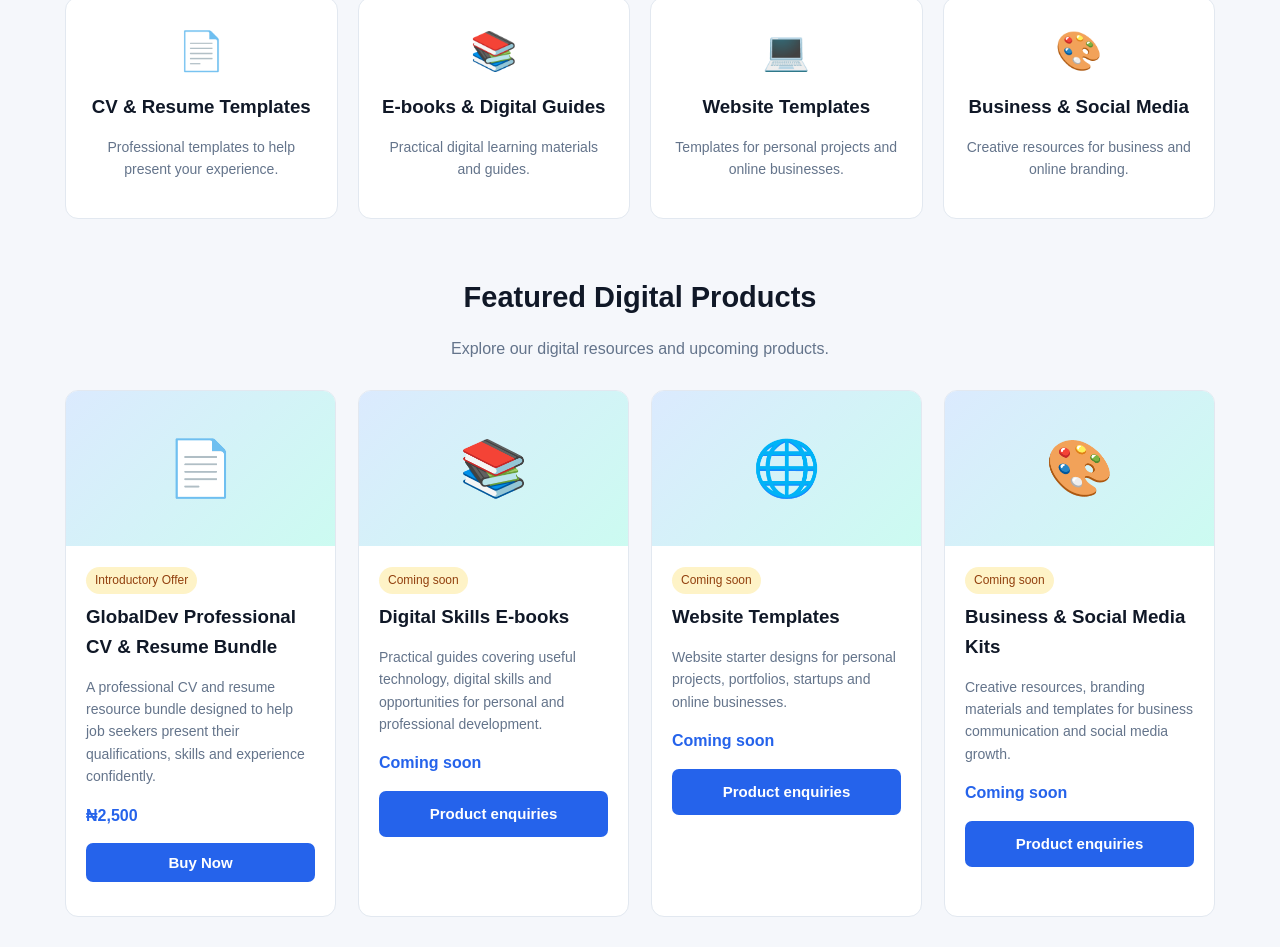
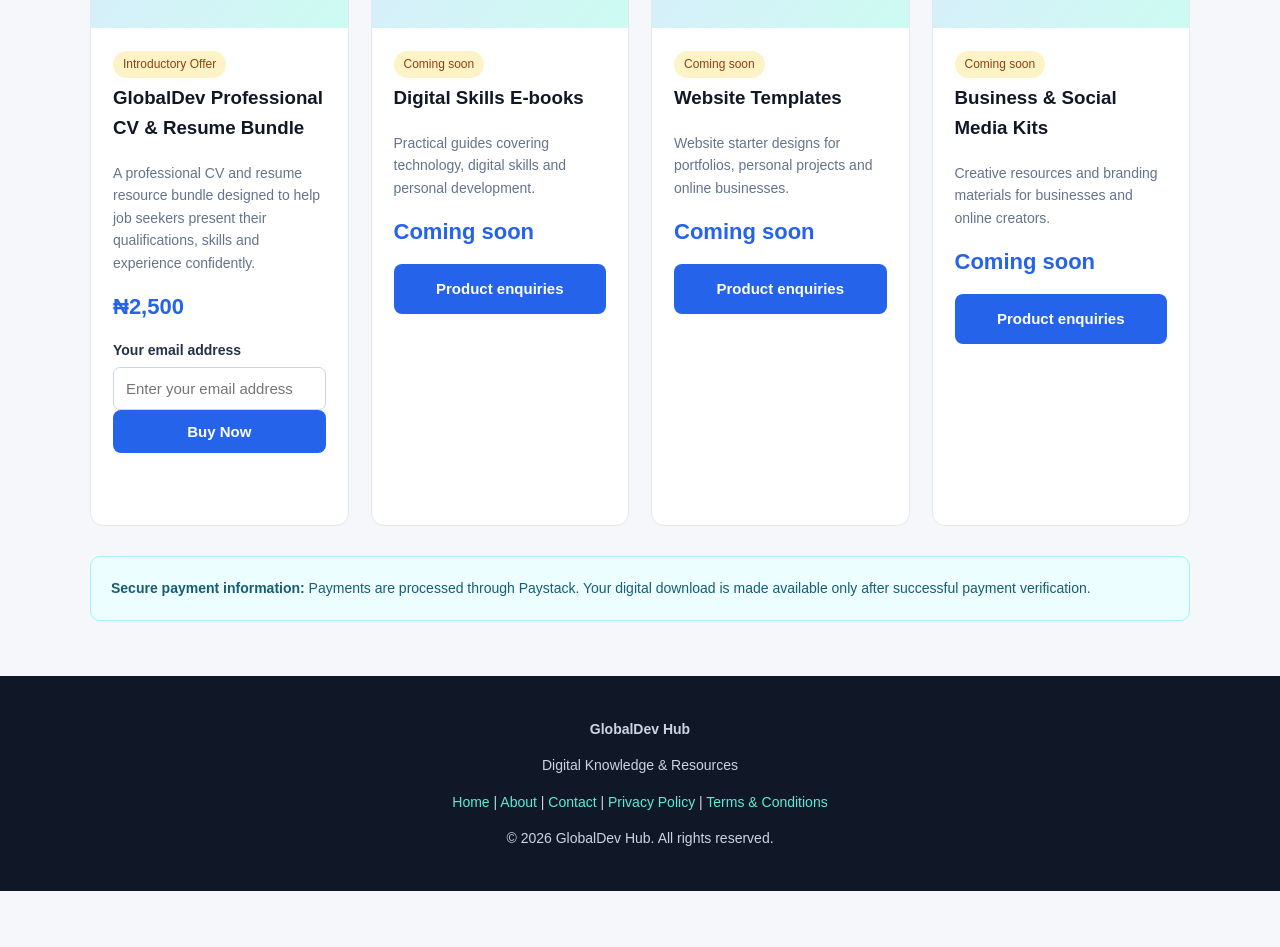
Before and after one commit to globaldev-hub/globaldev-hub.github.io, a plain HTML site: page digital-products.html in a window 1280 px wide. Shown: the part 718-1665 px from the top of the page. After the commit the page ends 1609 px from the top, so only its background shows below. Drawn offline with Linux system fonts and the light colour scheme.

Commit message:
Refactor digital products page layout and styles
Updated HTML structure and styles for digital products page.

```diff
--- a/digital-products.html
+++ b/digital-products.html
@@ -1,62 +1,52 @@
-<!DOCTYPE html>  <html lang="en">
+<!DOCTYPE html>
+<html lang="en">
 <head>
   <meta charset="UTF-8">
   <meta name="viewport" content="width=device-width, initial-scale=1.0">
-  <meta name="description" content="Discover professional CV bundles, ebooks, website templates and digital resources at GlobalDev Hub.">
+  <meta name="description" content="Discover professional digital products at GlobalDev Hub.">
   <meta name="theme-color" content="#101827">
-  <title>GlobalDev Digital Products | GlobalDev Hub</title>    <style>
-    :root {
-      --bg: #f5f7fb;
-      --dark: #101827;
-      --primary: #2563eb;
-      --accent: #0d9488;
-      --text: #243247;
-      --muted: #64748b;
-      --white: #fff;
-      --border: #e2e8f0;
-    }
+  <title>Digital Products | GlobalDev Hub</title>
 
+  <style>
     * { box-sizing: border-box; }
 
     body {
       margin: 0;
       font-family: Arial, sans-serif;
-      background: var(--bg);
-      color: var(--text);
+      background: #f5f7fb;
+      color: #243247;
       line-height: 1.6;
     }
 
-    a { text-decoration: none; }
-
     header {
-      background: var(--dark);
+      background: #101827;
       color: white;
-      padding: 16px 6%;
+      padding: 18px 6%;
       display: flex;
+      justify-content: space-between;
       align-items: center;
-      justify-content: space-between;
       flex-wrap: wrap;
-      gap: 14px;
+      gap: 12px;
     }
 
     .brand {
       color: white;
-      font-size: 20px;
+      font-size: 21px;
       font-weight: bold;
+      text-decoration: none;
     }
 
     nav {
       display: flex;
-      gap: 17px;
+      gap: 16px;
       flex-wrap: wrap;
     }
 
     nav a {
       color: #e2e8f0;
+      text-decoration: none;
       font-size: 14px;
     }
-
-    nav a:hover { color: #5eead4; }
 
     .hero {
       padding: 75px 20px;
@@ -66,286 +56,229 @@
     }
 
     .hero h1 {
-      font-size: clamp(32px, 5vw, 48px);
-      margin: 0 0 15px;
+      font-size: clamp(30px, 5vw, 46px);
+      margin: 0 0 12px;
     }
 
     .hero p {
-      max-width: 680px;
+      max-width: 650px;
       margin: auto;
       color: #e0f2fe;
-      font-size: 17px;
-    }
-
-    .hero-button {
-      display: inline-block;
-      margin-top: 25px;
-      padding: 13px 23px;
-      background: white;
-      color: #12345a;
-      border-radius: 8px;
-      font-weight: bold;
     }
 
     main {
-      width: min(1150px, 92%);
-      margin: 45px auto;
+      width: min(1100px, 92%);
+      margin: 40px auto;
     }
-
-    .section-heading {
-      text-align: center;
-      margin-bottom: 28px;
-    }
-
-    .section-heading h2 {
-      color: var(--dark);
-      font-size: 29px;
-      margin-bottom: 7px;
-    }
-
-    .section-heading p { color: var(--muted); }
 
     .currency-panel {
       background: white;
-      border: 1px solid var(--border);
+      padding: 18px;
+      border: 1px solid #e2e8f0;
       border-radius: 12px;
-      padding: 17px;
-      margin-bottom: 35px;
       display: flex;
       justify-content: space-between;
       align-items: center;
-      gap: 15px;
       flex-wrap: wrap;
+      gap: 12px;
+      margin-bottom: 30px;
+    }
+
+    select, input {
+      padding: 12px;
+      border: 1px solid #cbd5e1;
+      border-radius: 7px;
+      width: 100%;
+      font-size: 15px;
+      background: white;
     }
 
     .currency-panel select {
-      padding: 10px 14px;
-      border: 1px solid var(--border);
-      border-radius: 7px;
-      background: white;
-      font-size: 15px;
+      width: auto;
+      min-width: 190px;
     }
 
-    .category-grid {
-      display: grid;
-      grid-template-columns: repeat(auto-fit, minmax(220px, 1fr));
-      gap: 20px;
-      margin-bottom: 55px;
+    .heading {
+      text-align: center;
+      margin: 35px 0 25px;
     }
 
-    .category {
-      background: white;
-      border: 1px solid var(--border);
-      padding: 23px;
-      border-radius: 13px;
-      text-align: center;
-      transition: transform .2s, box-shadow .2s;
+    .heading h2 {
+      color: #101827;
+      margin-bottom: 5px;
     }
-
-    .category:hover {
-      transform: translateY(-4px);
-      box-shadow: 0 9px 25px #0f172a12;
-    }
-
-    .category .emoji { font-size: 38px; }
-    .category h3 { color: var(--dark); margin: 10px 0; }
-    .category p { color: var(--muted); font-size: 14px; }
 
     .products {
       display: grid;
-      grid-template-columns: repeat(auto-fit, minmax(245px, 1fr));
+      grid-template-columns: repeat(auto-fit, minmax(250px, 1fr));
       gap: 22px;
     }
 
     .product {
       background: white;
-      border: 1px solid var(--border);
+      border: 1px solid #e2e8f0;
       border-radius: 13px;
       overflow: hidden;
     }
 
     .product-image {
-      min-height: 155px;
+      min-height: 150px;
       display: grid;
       place-items: center;
       background: linear-gradient(135deg, #dbeafe, #ccfbf1);
       font-size: 55px;
     }
 
-    .product-content { padding: 20px; }
-
-    .product-content h3 {
-      color: var(--dark);
-      margin: 0 0 8px;
+    .content {
+      padding: 22px;
     }
 
-    .product-content p {
-      color: var(--muted);
+    .content h3 {
+      color: #101827;
+      margin-top: 5px;
+    }
+
+    .content p {
+      color: #64748b;
       font-size: 14px;
     }
 
+    .tag {
+      display: inline-block;
+      padding: 4px 10px;
+      border-radius: 20px;
+      background: #fef3c7;
+      color: #92400e;
+      font-size: 12px;
+    }
+
     .price {
-      color: var(--primary);
+      color: #2563eb;
+      font-size: 22px;
       font-weight: bold;
       margin: 15px 0;
     }
 
-    .buy-button {
+    .email-label {
       display: block;
-      background: var(--primary);
+      font-size: 14px;
+      font-weight: bold;
+      margin: 15px 0 6px;
+    }
+
+    button, .contact-button {
+      display: block;
+      width: 100%;
+      padding: 13px;
+      border: 0;
+      border-radius: 8px;
+      background: #2563eb;
       color: white;
-      padding: 11px;
+      font-size: 15px;
+      font-weight: bold;
       text-align: center;
-      border: 0;
-      border-radius: 7px;
-      font-weight: bold;
-      width: 100%;
-      font-size: 15px;
+      text-decoration: none;
       cursor: pointer;
     }
 
-    .buy-button:hover { background: #1d4ed8; }
+    button:hover, .contact-button:hover {
+      background: #1d4ed8;
+    }
 
-    .buy-button:disabled {
-      opacity: .65;
+    button:disabled {
+      opacity: .6;
       cursor: wait;
     }
 
-    .coming {
-      display: inline-block;
-      font-size: 12px;
-      background: #fef3c7;
-      color: #92400e;
-      padding: 4px 9px;
-      border-radius: 20px;
-      margin-bottom: 8px;
+    .message {
+      min-height: 24px;
+      font-size: 13px;
+      overflow-wrap: anywhere;
+      margin-top: 12px;
     }
 
     .notice {
-      margin-top: 35px;
+      margin-top: 30px;
       padding: 20px;
       background: #ecfeff;
       border: 1px solid #a5f3fc;
       border-radius: 10px;
+      font-size: 14px;
       color: #155e75;
+    }
+
+    footer {
+      margin-top: 55px;
+      padding: 28px 15px;
+      text-align: center;
+      background: #101827;
+      color: #cbd5e1;
       font-size: 14px;
     }
 
-    .checkout-message {
-      margin-top: 12px;
-      font-size: 14px;
-      color: #b91c1c;
-      overflow-wrap: anywhere;
+    footer a {
+      color: #5eead4;
+      text-decoration: none;
     }
 
-    .cta {
-      margin-top: 55px;
-      padding: 40px 20px;
-      background: var(--dark);
-      color: white;
-      text-align: center;
-      border-radius: 14px;
-    }
-
-    .cta p { color: #cbd5e1; }
-
-    .cta a {
-      display: inline-block;
-      background: #0d9488;
-      color: white;
-      padding: 12px 20px;
-      border-radius: 7px;
-      margin-top: 10px;
-      font-weight: bold;
-    }
-
-    footer {
-      background: var(--dark);
-      color: #cbd5e1;
-      text-align: center;
-      padding: 28px 15px;
-      margin-top: 55px;
-      font-size: 14px;
-    }
-
-    footer a { color: #5eead4; }
-
-    @media(max-width:600px) {
+    @media(max-width: 600px) {
       header { justify-content: center; }
       nav { justify-content: center; }
-      .hero { padding: 55px 18px; }
       .currency-panel { justify-content: center; }
     }
-  </style>  </head>  <body>  <header>
-  <a class="brand" href="welcome.html">G GlobalDev Hub</a>    <nav aria-label="Main navigation">
+  </style>
+</head>
+
+<body>
+
+<header>
+  <a class="brand" href="welcome.html">GlobalDev Hub</a>
+
+  <nav aria-label="Main navigation">
     <a href="welcome.html">Home</a>
     <a href="tools.html">Free Tools</a>
-    <a href="recommended-tools.html">Recommended Tools</a>
     <a href="digital-store.html">Digital Store</a>
-    <a href="donate.html">Donate</a>
+    <a href="contact.html">Contact</a>
   </nav>
-</header>  <section class="hero">
+</header>
+
+<section class="hero">
   <h1>GlobalDev Digital Products</h1>
   <p>
-    Discover practical digital products designed to support your
-    learning, career development, business and online journey.
+    Discover practical digital resources for your career,
+    learning, business and online journey.
   </p>
-  <a class="hero-button" href="#products">Explore Products</a>
-</section>  <main>    <section class="currency-panel">
+</section>
+
+<main>
+
+  <section class="currency-panel">
     <div>
-      <strong>Shop in your preferred currency</strong>
+      <strong>Choose your payment currency</strong>
       <div style="font-size:13px;color:#64748b">
-        Choose Nigerian naira or US dollars.
+        Select Nigerian Naira or US Dollars.
       </div>
-    </div>  <select id="currency" aria-label="Select display currency">
+    </div>
+
+    <select id="currency" aria-label="Select currency">
       <option value="NGN">Nigerian Naira (₦)</option>
       <option value="USD">US Dollar ($)</option>
     </select>
+  </section>
 
-  </section>    <section>
-    <div class="section-heading">
-      <h2>Explore Product Categories</h2>
-      <p>Find digital resources for your next big step.</p>
-    </div>  <div class="category-grid">
-
-  <a class="category" href="#cv">
-    <div class="emoji">📄</div>
-    <h3>CV & Resume Templates</h3>
-    <p>Professional templates to help present your experience.</p>
-  </a>
-
-  <a class="category" href="#ebooks">
-    <div class="emoji">📚</div>
-    <h3>E-books & Digital Guides</h3>
-    <p>Practical digital learning materials and guides.</p>
-  </a>
-
-  <a class="category" href="#websites">
-    <div class="emoji">💻</div>
-    <h3>Website Templates</h3>
-    <p>Templates for personal projects and online businesses.</p>
-  </a>
-
-  <a class="category" href="#business">
-    <div class="emoji">🎨</div>
-    <h3>Business & Social Media</h3>
-    <p>Creative resources for business and online branding.</p>
-  </a>
-
+  <section>
+    <div class="heading">
+      <h2>Featured Digital Products</h2>
+      <p>Quality resources from GlobalDev Hub.</p>
     </div>
 
-  </section>    <section id="products">
-    <div class="section-heading">
-      <h2>Featured Digital Products</h2>
-      <p>Explore our digital resources and upcoming products.</p>
-    </div>  <div class="products">
+    <div class="products">
 
-  <!-- FIRST PAID DIGITAL PRODUCT -->
-  <article class="product" id="cv">
+      <article class="product">
         <div class="product-image">📄</div>
 
-    <div class="product-content">
-      <span class="coming">Introductory Offer</span>
+        <div class="content">
+          <span class="tag">Introductory Offer</span>
 
           <h3>GlobalDev Professional CV & Resume Bundle</h3>
 
@@ -355,192 +288,132 @@
             qualifications, skills and experience confidently.
           </p>
 
-      <div class="price" data-ngn="2500" data-usd="4.99">
-        ₦2,500
-      </div>
+          <div class="price" id="price">₦2,500</div>
 
-      <button class="buy-button" type="button" id="buy-cv-bundle">
+          <label class="email-label" for="customer-email">
+            Your email address
+          </label>
+
+          <input
+            type="email"
+            id="customer-email"
+            placeholder="Enter your email address"
+            autocomplete="email"
+            required
+          >
+
+          <button type="button" id="buy-button">
             Buy Now
           </button>
 
-      <p id="checkout-message" class="checkout-message"
+          <p class="message" id="checkout-message"
              role="status" aria-live="polite"></p>
         </div>
       </article>
 
-  <!-- DIGITAL SKILLS EBOOKS -->
-  <article class="product" id="ebooks">
+      <article class="product">
         <div class="product-image">📚</div>
-
-    <div class="product-content">
-      <span class="coming">Coming soon</span>
-
+        <div class="content">
+          <span class="tag">Coming soon</span>
           <h3>Digital Skills E-books</h3>
-
           <p>
-        Practical guides covering useful technology,
-        digital skills and opportunities for personal
-        and professional development.
+            Practical guides covering technology,
+            digital skills and personal development.
           </p>
-
-      <div class="price" data-ngn="0" data-usd="0">
-        Coming soon
-      </div>
-
-      <a class="buy-button" href="contact.html">
+          <div class="price">Coming soon</div>
+          <a class="contact-button" href="contact.html">
             Product enquiries
           </a>
         </div>
       </article>
 
-  <!-- WEBSITE TEMPLATES -->
-  <article class="product" id="websites">
+      <article class="product">
         <div class="product-image">🌐</div>
-
-    <div class="product-content">
-      <span class="coming">Coming soon</span>
-
+        <div class="content">
+          <span class="tag">Coming soon</span>
           <h3>Website Templates</h3>
-
           <p>
-        Website starter designs for personal projects,
-        portfolios, startups and online businesses.
+            Website starter designs for portfolios,
+            personal projects and online businesses.
           </p>
-
-      <div class="price" data-ngn="0" data-usd="0">
-        Coming soon
-      </div>
-
-      <a class="buy-button" href="contact.html">
+          <div class="price">Coming soon</div>
+          <a class="contact-button" href="contact.html">
             Product enquiries
           </a>
         </div>
       </article>
 
-  <!-- BUSINESS AND SOCIAL MEDIA KITS -->
-  <article class="product" id="business">
+      <article class="product">
         <div class="product-image">🎨</div>
-
-    <div class="product-content">
-      <span class="coming">Coming soon</span>
-
+        <div class="content">
+          <span class="tag">Coming soon</span>
           <h3>Business & Social Media Kits</h3>
-
           <p>
-        Creative resources, branding materials and
-        templates for business communication and
-        social media growth.
+            Creative resources and branding materials
+            for businesses and online creators.
           </p>
-
-      <div class="price" data-ngn="0" data-usd="0">
-        Coming soon
-      </div>
-
-      <a class="buy-button" href="contact.html">
+          <div class="price">Coming soon</div>
+          <a class="contact-button" href="contact.html">
             Product enquiries
           </a>
         </div>
       </article>
 
     </div>
+  </section>
 
   <div class="notice">
-  <strong>Important product information:</strong>
-  The GlobalDev Professional CV & Resume Bundle is offered
-  at ₦2,500 or $4.99. Checkout is initiated through Paystack.
-  After payment, the payment verification process checks the
-  transaction before making the digital download available.
-  Other products are coming soon.
+    <strong>Secure payment information:</strong>
+    Payments are processed through Paystack.
+    Your digital download is made available only
+    after successful payment verification.
   </div>
 
-  </section>    <section class="cta">
-    <h2>Keep Growing with GlobalDev Hub</h2>  <p>
-  Explore our free learning resources and digital tools
-  while our digital store expands.
-</p>
+</main>
 
-<a href="tools.html">Explore Free Tools</a>
-
-  </section>  </main>  <footer>
-  <p><strong>G GlobalDev Hub</strong></p>
-  <p>Digital Knowledge & Resources</p>    <p>
+<footer>
+  <p><strong>GlobalDev Hub</strong></p>
+  <p>Digital Knowledge & Resources</p>
+  <p>
     <a href="welcome.html">Home</a> |
     <a href="about.html">About</a> |
     <a href="contact.html">Contact</a> |
     <a href="privacy.html">Privacy Policy</a> |
     <a href="terms.html">Terms & Conditions</a>
-  </p>    <p>
-    © <span id="year"></span> GlobalDev Hub.
-    All rights reserved.
   </p>
-</footer>  <script>
+  <p>© <span id="year"></span> GlobalDev Hub. All rights reserved.</p>
+</footer>
+
+<script>
+(() => {
+  const PAYMENT_ENDPOINT =
+    "https://globaldev-payments.yakubusamuel966.workers.dev/api/payments/initialize";
+
+  const currencySelect = document.getElementById("currency");
+  const price = document.getElementById("price");
+  const emailInput = document.getElementById("customer-email");
+  const buyButton = document.getElementById("buy-button");
+  const message = document.getElementById("checkout-message");
+
   document.getElementById("year").textContent =
     new Date().getFullYear();
 
-  const currencySelect =
-    document.getElementById("currency");
-
-  function updateCurrency() {
-    const currency = currencySelect.value;
-
-    document.querySelectorAll(".price").forEach(price => {
-      const amount = Number(
-        price.dataset[currency.toLowerCase()]
-      );
-
-      if (!amount) {
-        price.textContent = "Coming soon";
+  function updatePrice() {
+    if (currencySelect.value === "NGN") {
+      price.textContent = "₦2,500";
     } else {
-        const symbol = currency === "NGN" ? "₦" : "$";
-
-        price.textContent =
-          symbol + amount.toLocaleString(
-            currency === "NGN" ? "en-NG" : "en-US",
-            {
-              minimumFractionDigits:
-                currency === "USD" ? 2 : 0,
-              maximumFractionDigits:
-                currency === "USD" ? 2 : 0
+      price.textContent = "$4.99";
     }
-          );
-      }
-    });
   }
 
-  currencySelect.addEventListener(
-    "change",
-    updateCurrency
-  );
+  currencySelect.addEventListener("change", updatePrice);
 
-  updateCurrency();
+  buyButton.addEventListener("click", async () => {
+    const email = emailInput.value.trim();
 
-  // GlobalDev Hub Paystack checkout integration
-  const PAYMENT_ENDPOINT =
-    "https://globaldev-payments.yakubusamuel966.workers.dev/api/payments/initialize";
-
-  const buyButton =
-    document.getElementById("buy-cv-bundle");
-
-  const checkoutMessage =
-    document.getElementById("checkout-message");
-
-  buyButton.addEventListener("click", async function () {
-    const email = window.prompt(
-      "Enter your email address for your CV Bundle purchase:"
-    );
-
-    if (email === null) {
-      return;
-    }
-
-    const customerEmail = email.trim();
-
-    if (
-      !customerEmail ||
-      !/^[^\s@]+@[^\s@]+\.[^\s@]+$/.test(customerEmail)
-    ) {
-      checkoutMessage.textContent =
-        "Please enter a valid email address.";
+    if (!/^[^\s@]+@[^\s@]+\.[^\s@]+$/.test(email)) {
+      message.textContent = "Please enter a valid email address.";
+      emailInput.focus();
       return;
     }
 
@@ -548,7 +421,7 @@
 
     buyButton.disabled = true;
     buyButton.textContent = "Connecting to Paystack...";
-    checkoutMessage.textContent =
+    message.textContent =
       "Preparing your secure checkout. Please wait.";
 
     try {
@@ -558,7 +431,7 @@
           "Content-Type": "application/json"
         },
         body: JSON.stringify({
-          email: customerEmail,
+          email: email,
           currency: currency
         })
       });
@@ -567,23 +440,26 @@
 
       if (!response.ok || !result.authorization_url) {
         throw new Error(
-          result.error || "Unable to initialize payment."
+          result.error || result.message ||
+          "Unable to initialize payment."
         );
       }
 
-      checkoutMessage.textContent =
-        "Redirecting you to secure Paystack checkout...";
+      message.textContent =
+        "Redirecting to secure Paystack checkout...";
 
       window.location.assign(result.authorization_url);
 
     } catch (error) {
-      checkoutMessage.textContent =
-        error.message ||
-        "Checkout could not be started. Please try again.";
+      message.textContent =
+        error.message || "Checkout failed. Please try again.";
 
       buyButton.disabled = false;
       buyButton.textContent = "Buy Now";
     }
   });
-</script>  </body>
+})();
+</script>
+
+</body>
 </html>
```
Lines whose indentation alone changed are shown as unchanged.
